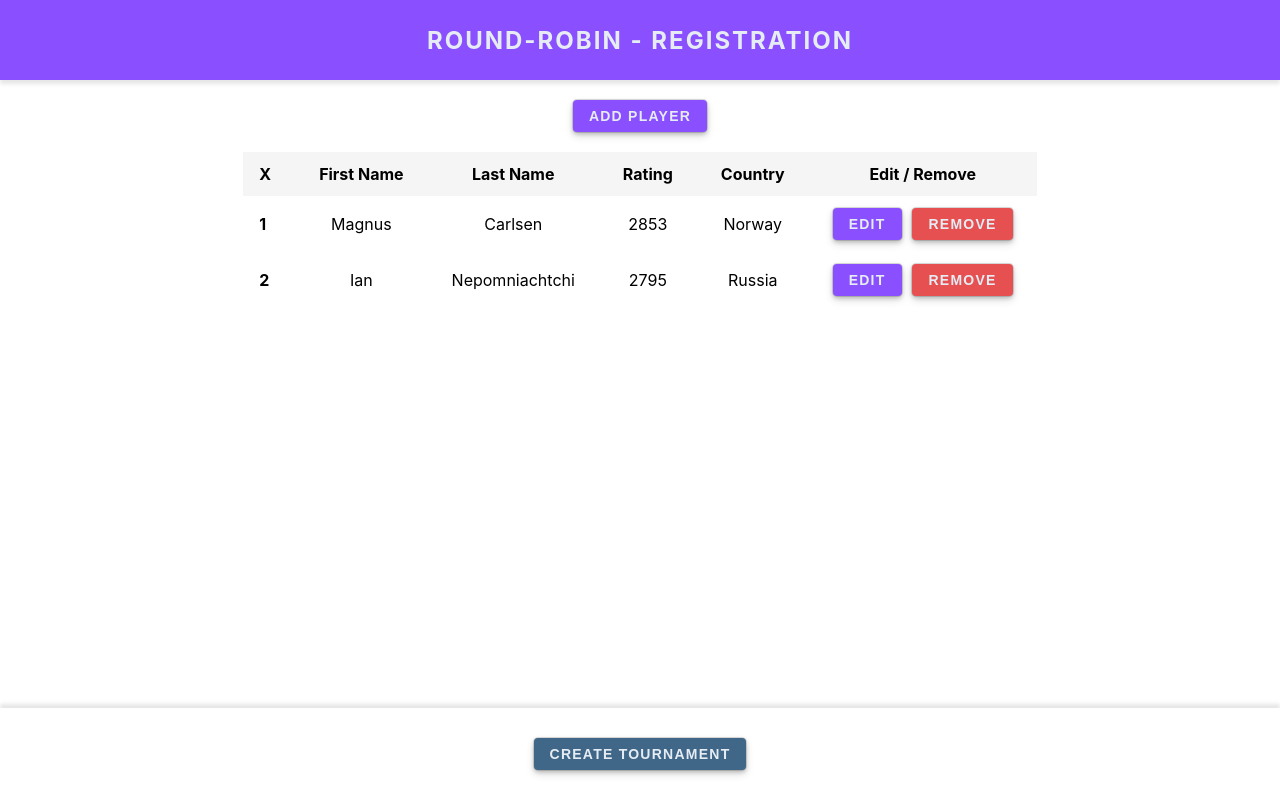
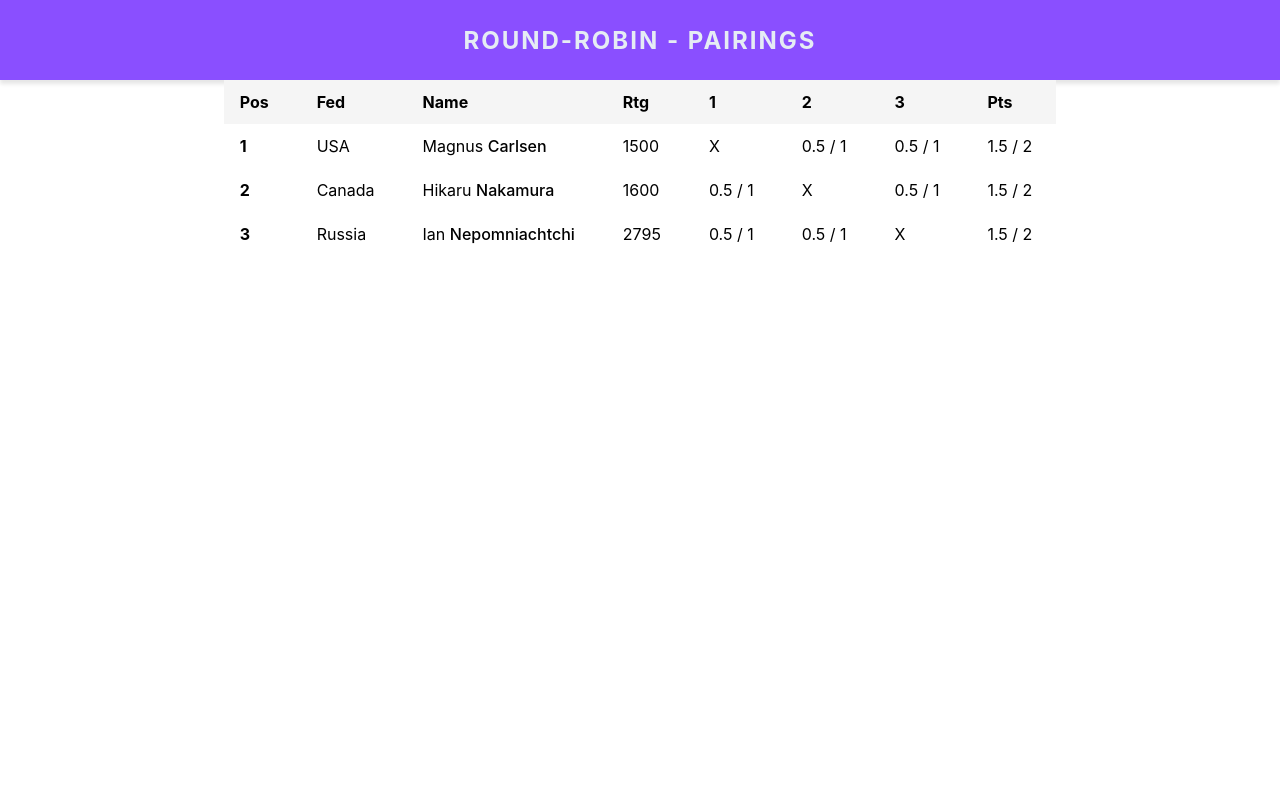
Before and after one commit to Rolero4/round_robin_pairing, a React (Create React App) app: page / in a window 1280 px wide. Built offline with nearby package versions, Linux system fonts and the light colour scheme.

Commit message:
RRP-9: Add Results and ResultsRow components

```diff
--- a/src/components/pairings/Pairings.tsx
+++ b/src/components/pairings/Pairings.tsx
@@ -7,7 +7,8 @@ const Pairings = () => {
   return (
     <>
       <Header text={"Round-robin - pairings"} />
-      <Schedule />
+      {/* <Schedule /> */}
+      <Results />
     </>
   );
 };
--- a/src/components/pairings/results/Results.scss
+++ b/src/components/pairings/results/Results.scss
@@ -0,0 +1,3 @@
+.data-table-header-cell {
+  text-align: left;
+}
--- a/src/components/pairings/results/Results.tsx
+++ b/src/components/pairings/results/Results.tsx
@@ -1,8 +1,55 @@
 import React from "react";
 import "./Results.scss";
+import { Player, ResultsTableColumns } from "../../../utils/Helpers";
+import ResultsRow from "./results-row/ResultsRow";
+
+const players = [
+  {
+    id: 1,
+    firstName: "Magnus",
+    lastName: "Carlsen",
+    country: "USA",
+    rating: 1500,
+  },
+  {
+    id: 2,
+    firstName: "Hikaru",
+    lastName: "Nakamura",
+    country: "Canada",
+    rating: 1600,
+  },
+  {
+    id: 3,
+    firstName: "Ian",
+    lastName: "Nepomniachtchi",
+    rating: 2795,
+    country: "Russia",
+  },
+];
 
 const Results = () => {
-  return <></>;
+  return (
+    <>
+      <div className="results-panel">
+        <table className="data-table">
+          <thead>
+            <tr className="data-table-header">
+              {ResultsTableColumns.map(column => (
+                <th className="data-table-header-cell">{column}</th>
+              ))}
+            </tr>
+          </thead>
+          <tbody>
+            {players.map(player => (
+              <ResultsRow // TUTAJ ZMIENIC NA DANE DOCELOWE, TO TYLKO DO PODGLĄDU
+                player={player}
+              />
+            ))}
+          </tbody>
+        </table>
+      </div>
+    </>
+  );
 };
 
 export default Results;
--- a/src/components/pairings/results/results-row/ResultsRow.scss
+++ b/src/components/pairings/results/results-row/ResultsRow.scss
@@ -0,0 +1,11 @@
+.data-table-row {
+  text-align: left;
+}
+
+.data-table-cell {
+  text-align: left;
+}
+
+.last-name-bold {
+  font-weight: 500;
+}
--- a/src/components/pairings/results/results-row/ResultsRow.tsx
+++ b/src/components/pairings/results/results-row/ResultsRow.tsx
@@ -1,8 +1,31 @@
 import React from "react";
+import { Player, ResultsTableColumnKeys } from "../../../../utils/Helpers";
 import "./ResultsRow.scss";
 
-const ResultsRow = () => {
-  return <></>;
+interface ResultsRowProps {
+  player: Player;
+}
+
+const ResultsRow = ({ player }: ResultsRowProps) => {
+  return (
+    <>
+      <tr className="data-table-row">
+        {" "}
+        {/* docelowo użyć ResultsTableColumnKeys */}
+        <td className="data-table-cell">{player.id}</td>
+        <td className="data-table-cell">{player.country}</td>
+        <td className="data-table-cell">
+          {`${player.firstName} `}
+          <span className="last-name-bold">{player.lastName}</span>
+        </td>
+        <td className="data-table-cell">{player.rating}</td>
+        <td className="data-table-cell">{player.id === 1 ? "X" : "0.5 / 1"}</td>
+        <td className="data-table-cell">{player.id === 2 ? "X" : "0.5 / 1"}</td>
+        <td className="data-table-cell">{player.id === 3 ? "X" : "0.5 / 1"}</td>
+        <td className="data-table-cell">1.5 / 2</td>
+      </tr>
+    </>
+  );
 };
 
 export default ResultsRow;
--- a/src/index.tsx
+++ b/src/index.tsx
@@ -13,8 +13,8 @@ import Pairings from "./components/pairings/Pairings";
 const router = createBrowserRouter([
   {
     path: "/",
-    element: <Root />,
-    // element: <Pairings />,
+    // element: <Root />,
+    element: <Pairings />,
     children: [
       {
         index: true,
--- a/src/utils/Helpers.ts
+++ b/src/utils/Helpers.ts
@@ -24,6 +24,25 @@ export const RegistrationTableColumnKeys = [
   "country",
 ];
 
+export const ResultsTableColumns = [
+  "Pos",
+  "Fed",
+  "Name",
+  "Rtg",
+  "1", // ZMIENIC NA TWORZENIE KOLUMN NA PODSTAWIE ILOSCI ZAWODNIKOW
+  "2",
+  "3",
+  "Pts",
+];
+
+export const ResultsTableColumnKeys = [ // ZMIENIC NA DOCELOWE
+  "id",
+  "firstName",
+  "lastName",
+  "rating",
+  "country",
+];
+
 export interface Game {
   round: number;
   white: Player;
```
